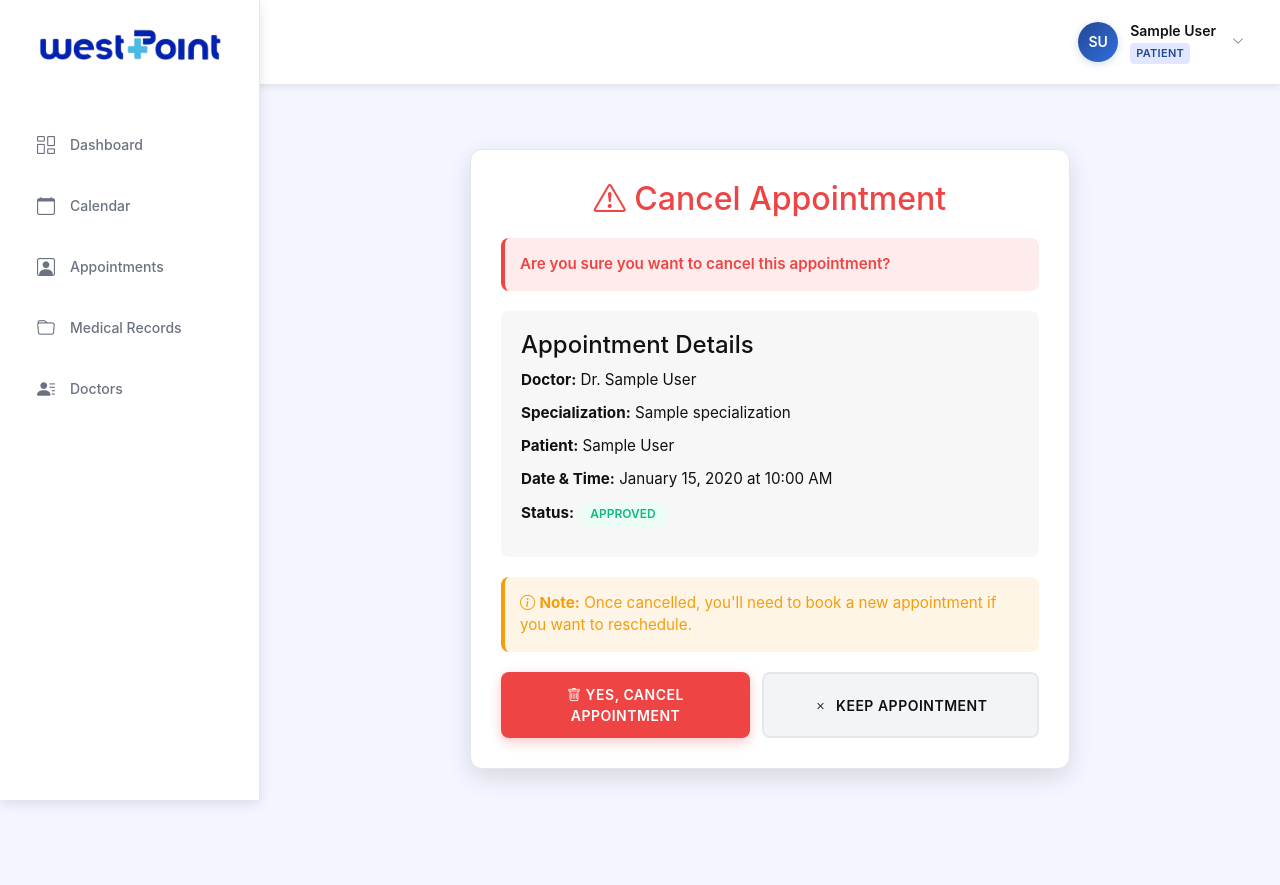
After one commit to 7zhiqq/SmartClinicAppointmentSystem, a Django app: page /appointment/1/cancel/ in a window 1280 px wide. The commit adds this page. Run offline with Django 5.2, Linux system fonts and the light colour scheme; a user stored in the database is signed in; tables that the repository leaves empty hold one stand-in row (values such as "Sample post"); some libraries are stand-ins or nearby versions.

Commit message:
Add Cancel Appointment

```diff
--- /dev/null
+++ b/website/templates/calendar/cancel_appointment.html
@@ -0,0 +1,138 @@
+{% extends "components/base.html" %}
+{% load static %}
+
+{% block content %}
+{% include "components/sidebar/patient.html" %}
+
+<style>
+    .status-badge {
+        display: inline-block;
+        padding: 4px 12px;
+        border-radius: 20px;
+        font-size: 12px;
+        font-weight: 600;
+        text-transform: uppercase;
+    }
+
+    .status-badge.pending {
+        background: var(--warning-bg);
+        color: var(--warning);
+    }
+
+    .status-badge.approved {
+        background: var(--success-bg);
+        color: var(--success);
+    }
+</style>
+
+<div class="main-content">
+    <div style="max-width: 600px; margin: 40px auto; padding: 30px; background: var(--bg-card); border-radius: 12px; box-shadow: var(--shadow-lg); border: 1px solid var(--border-light);">
+
+        <h2 style="color: var(--danger); margin-bottom: 20px; text-align: center;">
+            <i class="bi bi-exclamation-triangle"></i> Cancel Appointment
+        </h2>
+
+        <div style="background: rgba(239, 68, 68, 0.1); padding: 15px; border-left: 4px solid var(--danger); border-radius: 8px; margin-bottom: 20px;">
+            <p style="margin: 0; color: var(--danger); font-weight: 600;">
+                Are you sure you want to cancel this appointment?
+            </p>
+        </div>
+
+        <!-- Appointment Details -->
+        <div style="background: var(--bg-muted); padding: 20px; border-radius: 8px; margin-bottom: 20px;">
+            <h4 style="margin-top: 0; color: var(--text-main);">Appointment Details</h4>
+
+            <p style="margin: 10px 0;">
+                <strong>Doctor:</strong> Dr. {{ appointment.doctor.user.get_full_name }}
+            </p>
+
+            <p style="margin: 10px 0;">
+                <strong>Specialization:</strong> {{ appointment.doctor.specialization.name|default:"General" }}
+            </p>
+
+            <p style="margin: 10px 0;">
+                <strong>Patient:</strong>
+                {% if is_dependent %}
+                    {{ appointment.dependent_patient.full_name }}
+                {% else %}
+                    {{ appointment.patient.get_full_name }}
+                {% endif %}
+            </p>
+
+            <p style="margin: 10px 0;">
+                <strong>Date & Time:</strong>
+                {{ appointment.start_time|date:"F d, Y" }}
+                at
+                {{ appointment.start_time|time:"h:i A" }}
+            </p>
+
+            <p style="margin: 10px 0;">
+                <strong>Status:</strong>
+                <span class="status-badge {{ appointment.status }}">
+                    {{ appointment.status|title }}
+                </span>
+            </p>
+        </div>
+
+        <!-- Warning Message -->
+        <div style="background: rgba(245, 158, 11, 0.1); padding: 15px; border-left: 4px solid var(--warning); border-radius: 8px; margin-bottom: 20px;">
+            <p style="margin: 0; color: var(--warning);">
+                <i class="bi bi-info-circle"></i>
+                <strong>Note:</strong> Once cancelled, you'll need to book a new appointment if you want to reschedule.
+            </p>
+        </div>
+
+        <!-- Action Buttons -->
+        <div style="display: flex; gap: 12px;">
+            <form method="POST" style="flex: 1;">
+                {% csrf_token %}
+                <button type="submit" style="
+                    width: 100%;
+                    padding: 12px;
+                    background: var(--danger);
+                    color: var(--white);
+                    border: none;
+                    border-radius: 8px;
+                    font-weight: 600;
+                    font-size: 14px;
+                    cursor: pointer;
+                    transition: all var(--transition-fast);
+                    text-transform: uppercase;
+                    letter-spacing: 0.5px;
+                    box-shadow: 0 4px 12px rgba(239, 68, 68, 0.3);
+                "
+                onmouseover="this.style.transform='translateY(-2px)'; this.style.boxShadow='0 6px 16px rgba(239, 68, 68, 0.4)';"
+                onmouseout="this.style.transform='translateY(0)'; this.style.boxShadow='0 4px 12px rgba(239, 68, 68, 0.3)';">
+                    <i class="bi bi-trash"></i> Yes, Cancel Appointment
+                </button>
+            </form>
+
+            <a href="{% url 'patient_appointments' %}" style="
+                flex: 1;
+                padding: 12px;
+                background: var(--gray-100);
+                color: var(--text-main);
+                border: 2px solid var(--border-light);
+                border-radius: 8px;
+                font-weight: 600;
+                font-size: 14px;
+                text-decoration: none;
+                text-align: center;
+                transition: all var(--transition-fast);
+                text-transform: uppercase;
+                letter-spacing: 0.5px;
+                display: inline-flex;
+                align-items: center;
+                justify-content: center;
+                gap: 8px;
+            "
+            onmouseover="this.style.backgroundColor='var(--gray-200)'; this.style.borderColor='var(--text-muted)'; this.style.transform='translateY(-2px)';"
+            onmouseout="this.style.backgroundColor='var(--gray-100)'; this.style.borderColor='var(--border-light)'; this.style.transform='translateY(0)';">
+                <i class="bi bi-x"></i> Keep Appointment
+            </a>
+        </div>
+
+    </div>
+</div>
+
+{% endblock %}
--- a/website/templates/staffs/appointments.html
+++ b/website/templates/staffs/appointments.html
@@ -162,7 +162,7 @@
                                     {% elif da.status == 'approved' %} Confirmed
                                     {% elif da.status == 'completed' %} Completed
                                     {% elif da.status == 'no_show' %} No Show
-                                    {% else %} Rejected
+                                    {% else %} Rejected/Cancelled
                                     {% endif %}
                                 </span>
                             </td>
--- a/website/urls.py
+++ b/website/urls.py
@@ -59,6 +59,7 @@ urlpatterns = [
 
     path('appointments/<int:pk>/update_status/<str:action>/', views.update_appointment_status, name='update_status'),
     path("appointment/<int:pk>/reschedule/", views.reschedule_appointment, name="reschedule_appointment"),
+    path('appointment/<int:pk>/cancel/', views.cancel_appointment, name='cancel_appointment'),
 
     path('my-appointments/', views.patient_appointments, name='patient_appointments'),
 
--- a/website/views.py
+++ b/website/views.py
@@ -1556,6 +1556,57 @@ def reschedule_appointment(request, pk):
     })
 
 @login_required
+def cancel_appointment(request, pk):
+    """Allow patient to cancel their own appointment request"""
+    if request.user.role != "patient":
+        messages.error(request, "Only patients can cancel appointments.")
+        return redirect("home")
+
+    try:
+        # Try to find self appointment
+        appointment = Appointment.objects.get(pk=pk, patient=request.user)
+        is_dependent = False
+    except Appointment.DoesNotExist:
+        # Try to find dependent appointment
+        try:
+            appointment = DependentAppointment.objects.get(
+                pk=pk,
+                dependent_patient__guardian=request.user
+            )
+            is_dependent = True
+        except DependentAppointment.DoesNotExist:
+            messages.error(request, "Appointment not found.")
+            return redirect("patient_appointments")
+
+    # Allow cancellation only for pending or approved appointments
+    if appointment.status not in ['pending', 'approved']:
+        messages.error(request, f"Cannot cancel a {appointment.status} appointment.")
+        return redirect("patient_appointments")
+
+    if request.method == "POST":
+        old_status = appointment.status
+        appointment.status = "rejected"  # Mark as rejected/cancelled
+        appointment.save()
+
+        # Log activity
+        ActivityLog.objects.create(
+            user=request.user,
+            action_type="update",
+            model_name="DependentAppointment" if is_dependent else "Appointment",
+            object_id=str(appointment.id),
+            related_object_repr=str(appointment),
+            description=f"Cancelled appointment (was {old_status})"
+        )
+
+        messages.success(request, "Your appointment has been cancelled successfully.")
+        return redirect("patient_appointments")
+
+    return render(request, "calendar/cancel_appointment.html", {
+        "appointment": appointment,
+        "is_dependent": is_dependent
+    })
+
+@login_required
 def patient_appointments(request):
     if request.user.role != "patient":
         return redirect("home")
```
Also changed, not shown: website/templates/patients/appointments.html (+26 -2 lines).
